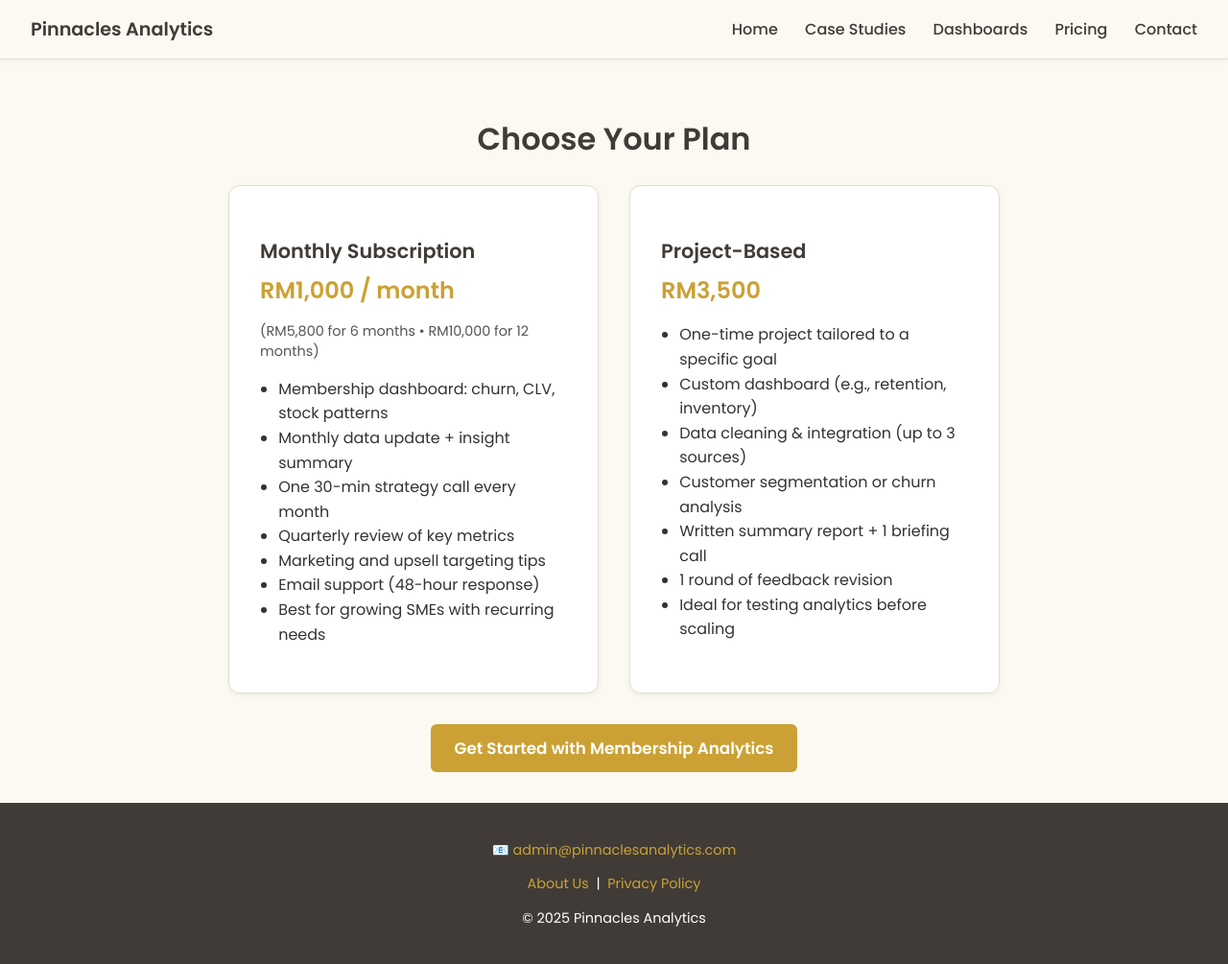
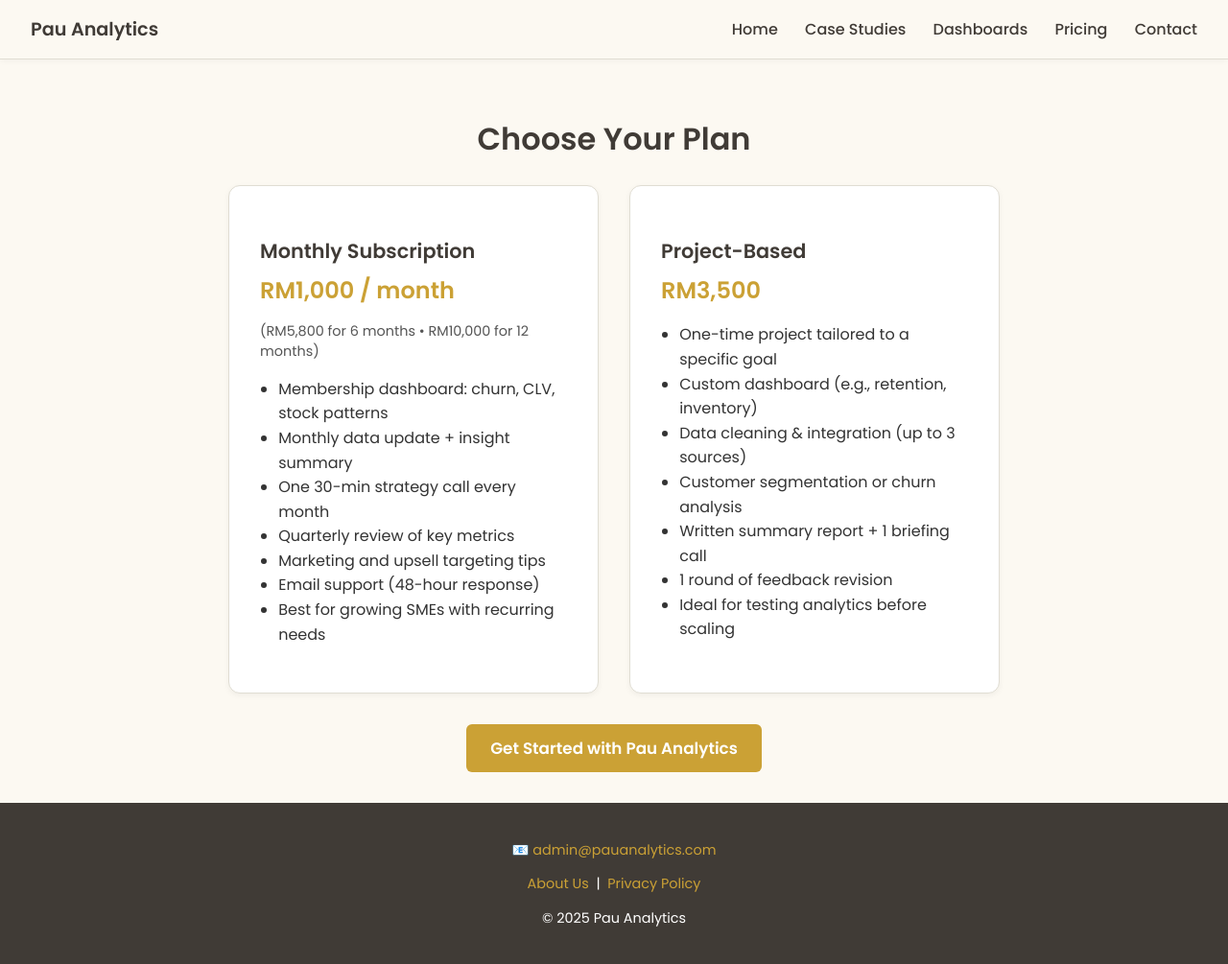
Before and after one commit to lyven81/pinnacles-learning-website, a Jekyll site: the page pricing.html, which Jekyll copies as it is, in a window 1280 px wide and 1006 px high. Shown: the whole window at 96% size. Built offline with Jekyll 4.4.1, drawn with Linux system fonts in a browser that asks for light colours.

Commit message:
Update pricing.html

```diff
--- a/pricing.html
+++ b/pricing.html
@@ -4,7 +4,7 @@
   <meta name="viewport" content="width=device-width, initial-scale=1.0" />
 
   <title>Analytics Pricing for SMEs | Monthly RM1,000 or Project RM3,500</title>
-  <link rel="canonical" href="https://www.pinnaclesanalytics.com/pricing.html" />
+  <link rel="canonical" href="https://www.pauanalytics.com/pricing.html" />
   <meta name="description" content="Choose monthly analytics (RM1,000) or a one-time project (RM3,500) for SMEs—dashboards, forecasting, churn insights, and marketing ROI tracking." />
 
   <link rel="preconnect" href="https://fonts.googleapis.com" />
@@ -15,12 +15,12 @@
 {
   "@context": "https://schema.org",
   "@type": "Organization",
-  "name": "Pinnacles Analytics",
-  "url": "https://www.pinnaclesanalytics.com",
+  "name": "Pau Analytics",
+  "url": "https://www.pauanalytics.com",
   "contactPoint": [{
     "@type": "ContactPoint",
     "contactType": "Customer Service",
-    "email": "admin@pinnaclesanalytics.com",
+    "email": "admin@pauanalytics.com",
     "areaServed": "MY",
     "availableLanguage": ["en", "ms"]
   }]
@@ -258,7 +258,7 @@
 <body>
 
   <div class="navbar">
-    <div class="brand">Pinnacles Analytics</div>
+    <div class="brand">Pau Analytics</div>
     <nav>
       <a href="index.html">Home</a>
       <a href="case-studies.html">Case Studies</a>
@@ -305,18 +305,18 @@
 
     </div>
 
-    <a class="cta-button" href="payment.html">Get Started with Membership Analytics</a>
+    <a class="cta-button" href="payment.html">Get Started with Pau Analytics</a>
   </div>
 
   <div class="spacer"></div>
 
   <footer>
-    <p>📧 <a href="mailto:admin@pinnaclesanalytics.com">admin@pinnaclesanalytics.com</a></p>
+    <p>📧 <a href="mailto:admin@pauanalytics.com">admin@pauanalytics.com</a></p>
     <p>
       <a href="about.html">About Us</a> &nbsp;|&nbsp;
       <a href="privacy-policy.html">Privacy Policy</a>
     </p>
-    <p>© 2025 Pinnacles Analytics</p>
+    <p>© 2025 Pau Analytics</p>
   </footer>
 
 </body>
```
